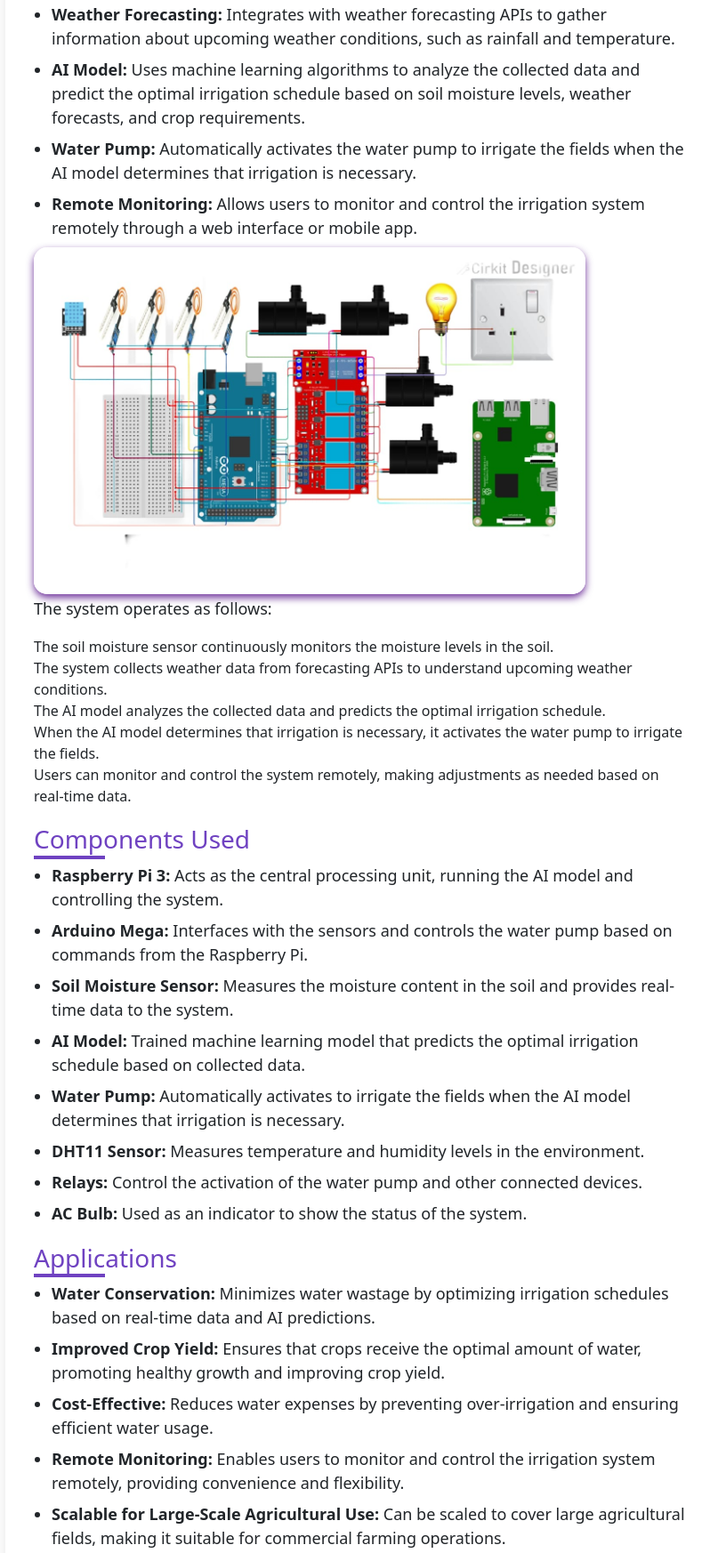
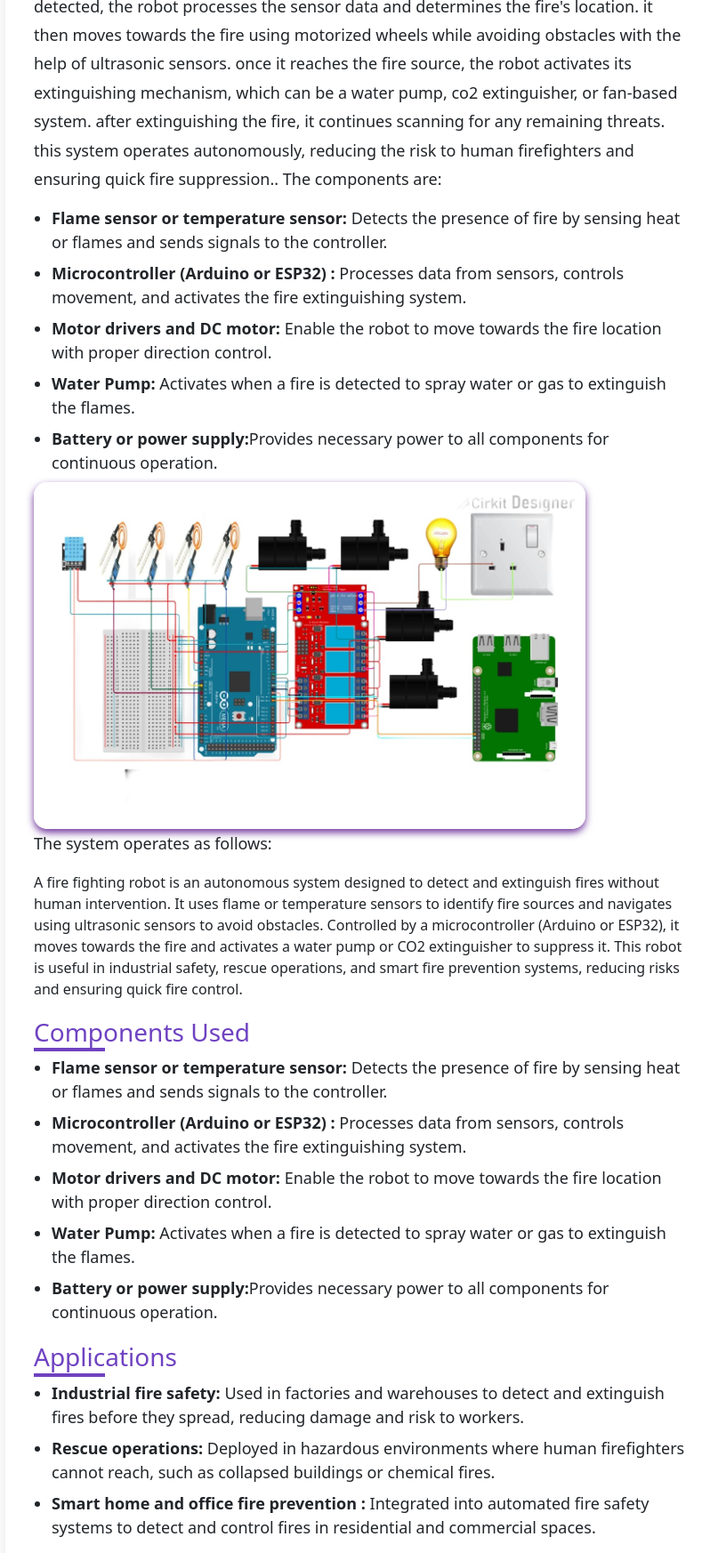
Before and after one commit to Ankit404developer/ex, a website: page project6.html in a window 1280 px wide. Shown: the part 572-2318 px from the top of the page at 89% size, without its empty margins (234-1032 px from the left). Drawn offline with nearby package versions, Linux system fonts and the light colour scheme.

Commit message:
Update project6.html

```diff
--- a/project6.html
+++ b/project6.html
@@ -37,7 +37,7 @@
                     </svg>
                 </div>
             </button>
-            <h1>AI-Powered Irrigation System</h1>
+            <h1>Fire Fighting Robot</h1>
         </div>
     </header>
 
@@ -67,30 +67,27 @@
             <!-- Introduction Section -->
             <section id="introduction" class="project-section animate-on-scroll">
                 <h2>Introduction</h2>
-                <p>The AI-Powered Irrigation System is an advanced solution designed to optimize water usage in agricultural fields by leveraging artificial intelligence. This system analyzes weather forecasts, soil moisture levels, and crop data in real-time to make informed decisions about irrigation schedules.</p>
+                <p>A fire fighting robot is an autonomous system designed to detect and extinguish fires automatically. it uses sensors such as flame or temperature sensors to identify fire sources and activates a response mechanism, such as a water pump or extinguisher, to control the fire. the robot can navigate through an environment, avoiding obstacles while reaching the fire location. it is useful in hazardous situations where human intervention is risky, making it suitable for industrial safety, rescue operations, and smart fire prevention systems.</p>
             </section>
 
             <!-- Working Principle Section -->
             <section id="working-principle" class="project-section animate-on-scroll">
                 <h2>Working Principle</h2>
-                <p>The AI-Powered Irrigation System operates by collecting data from various sensors and using AI algorithms to determine the optimal irrigation schedule. The key components and steps involved are:</p>
+                <p>The fire fighting robot works by continuously monitoring its surroundings using fire detection sensors such as flame sensors or temperature sensors. when a fire is detected, the robot processes the sensor data and determines the fire's location. it then moves towards the fire using motorized wheels while avoiding obstacles with the help of ultrasonic sensors. once it reaches the fire source, the robot activates its extinguishing mechanism, which can be a water pump, co2 extinguisher, or fan-based system. after extinguishing the fire, it continues scanning for any remaining threats. this system operates autonomously, reducing the risk to human firefighters and ensuring quick fire suppression.. The components are:</p>
                 <ul>
-                    <li><strong>Soil Moisture Sensor:</strong> Measures the moisture content in the soil and provides real-time data to the system.</li>
-                    <li><strong>Weather Forecasting:</strong> Integrates with weather forecasting APIs to gather information about upcoming weather conditions, such as rainfall and temperature.</li>
-                    <li><strong>AI Model:</strong> Uses machine learning algorithms to analyze the collected data and predict the optimal irrigation schedule based on soil moisture levels, weather forecasts, and crop requirements.</li>
-                    <li><strong>Water Pump:</strong> Automatically activates the water pump to irrigate the fields when the AI model determines that irrigation is necessary.</li>
-                    <li><strong>Remote Monitoring:</strong> Allows users to monitor and control the irrigation system remotely through a web interface or mobile app.</li>
+                    <li><strong>Flame sensor or temperature sensor:</strong> Detects the presence of fire by sensing heat or flames and sends signals to the controller.</li>
+                    <li><strong>Microcontroller (Arduino or ESP32) :</strong> Processes data from sensors, controls movement, and activates the fire extinguishing system.
+                    </li>
+                    <li><strong>Motor drivers and DC motor:</strong> Enable the robot to move towards the fire location with proper direction control.</li>
+                    <li><strong>Water Pump:</strong>  Activates when a fire is detected to spray water or gas to extinguish the flames.</li>
+                    <li><strong>Battery or power supply:</strong>Provides necessary power to all components for continuous operation.</li>
                 </ul>
                 <div class="image-gallery">
                     <img src="agrinova.jpg" alt="Circuit Diagram" class="responsive-image themed-border" width="620">
                 </div>
                 <p>The system operates as follows:</p>
                 <ol>
-                    <li>The soil moisture sensor continuously monitors the moisture levels in the soil.</li>
-                    <li>The system collects weather data from forecasting APIs to understand upcoming weather conditions.</li>
-                    <li>The AI model analyzes the collected data and predicts the optimal irrigation schedule.</li>
-                    <li>When the AI model determines that irrigation is necessary, it activates the water pump to irrigate the fields.</li>
-                    <li>Users can monitor and control the system remotely, making adjustments as needed based on real-time data.</li>
+                    <li>A fire fighting robot is an autonomous system designed to detect and extinguish fires without human intervention. It uses flame or temperature sensors to identify fire sources and navigates using ultrasonic sensors to avoid obstacles. Controlled by a microcontroller (Arduino or ESP32), it moves towards the fire and activates a water pump or CO2 extinguisher to suppress it. This robot is useful in industrial safety, rescue operations, and smart fire prevention systems, reducing risks and ensuring quick fire control.</li>
                 </ol>
             </section>
 
@@ -98,14 +95,12 @@
             <section id="components-used" class="project-section animate-on-scroll">
                 <h2>Components Used</h2>
                 <ul>
-                    <li><strong>Raspberry Pi 3:</strong> Acts as the central processing unit, running the AI model and controlling the system.</li>
-                    <li><strong>Arduino Mega:</strong> Interfaces with the sensors and controls the water pump based on commands from the Raspberry Pi.</li>
-                    <li><strong>Soil Moisture Sensor:</strong> Measures the moisture content in the soil and provides real-time data to the system.</li>
-                    <li><strong>AI Model:</strong> Trained machine learning model that predicts the optimal irrigation schedule based on collected data.</li>
-                    <li><strong>Water Pump:</strong> Automatically activates to irrigate the fields when the AI model determines that irrigation is necessary.</li>
-                    <li><strong>DHT11 Sensor:</strong> Measures temperature and humidity levels in the environment.</li>
-                    <li><strong>Relays:</strong> Control the activation of the water pump and other connected devices.</li>
-                    <li><strong>AC Bulb:</strong> Used as an indicator to show the status of the system.</li>
+                    <li><strong>Flame sensor or temperature sensor:</strong> Detects the presence of fire by sensing heat or flames and sends signals to the controller.</li>
+                    <li><strong>Microcontroller (Arduino or ESP32) :</strong> Processes data from sensors, controls movement, and activates the fire extinguishing system.
+                    </li>
+                    <li><strong>Motor drivers and DC motor:</strong> Enable the robot to move towards the fire location with proper direction control.</li>
+                    <li><strong>Water Pump:</strong>  Activates when a fire is detected to spray water or gas to extinguish the flames.</li>
+                    <li><strong>Battery or power supply:</strong>Provides necessary power to all components for continuous operation.</li>
                 </ul>
             </section>
 
@@ -113,11 +108,10 @@
             <section id="applications" class="project-section animate-on-scroll">
                 <h2>Applications</h2>
                 <ul>
-                    <li><strong>Water Conservation:</strong> Minimizes water wastage by optimizing irrigation schedules based on real-time data and AI predictions.</li>
-                    <li><strong>Improved Crop Yield:</strong> Ensures that crops receive the optimal amount of water, promoting healthy growth and improving crop yield.</li>
-                    <li><strong>Cost-Effective:</strong> Reduces water expenses by preventing over-irrigation and ensuring efficient water usage.</li>
-                    <li><strong>Remote Monitoring:</strong> Enables users to monitor and control the irrigation system remotely, providing convenience and flexibility.</li>
-                    <li><strong>Scalable for Large-Scale Agricultural Use:</strong> Can be scaled to cover large agricultural fields, making it suitable for commercial farming operations.</li>
+                    <li><strong>Industrial fire safety:</strong> Used in factories and warehouses to detect and extinguish fires before they spread, reducing damage and risk to workers.</li>
+                    <li><strong>Rescue operations:</strong>  Deployed in hazardous environments where human firefighters cannot reach, such as collapsed buildings or chemical fires.</li>
+                    <li><strong>Smart home and office fire prevention :</strong> Integrated into automated fire safety systems to detect and control fires in residential and commercial spaces.</li>
+
                 </ul>
             </section>
 
@@ -125,12 +119,10 @@
             <section id="future-enhancements" class="project-section animate-on-scroll">
                 <h2>Future Enhancements</h2>
                 <ul>
-                    <li><strong>Integration with Weather Forecasting APIs:</strong> Enhance the system by integrating with more advanced weather forecasting APIs to improve the accuracy of irrigation predictions.</li>
-                    <li><strong>Advanced Data Analytics:</strong> Implement advanced data analytics to provide insights into crop health, soil conditions, and irrigation efficiency.</li>
+
                     <li><strong>Solar-Powered System:</strong> Develop a solar-powered version of the system to ensure sustainable energy usage and reduce reliance on external power sources.</li>
                     <li><strong>Mobile App Development:</strong> Create a dedicated mobile app for enhanced user experience, allowing users to monitor and control the system from their smartphones.</li>
-                    <li><strong>Integration with Smart Home Systems:</strong> Integrate the irrigation system with existing smart home systems for seamless automation and control.</li>
-                    <li><strong>Machine Learning Model Improvements:</strong> Continuously improve the AI model by incorporating more data and refining the algorithms to enhance prediction accuracy.</li>
+
                 </ul>
             </section>
         </div>
@@ -142,7 +134,7 @@
     <!-- Footer Section -->
     <footer>
         <div class="container">
-            <p>&copy; Wasif Azim</p>
+            <p>&copy; Ankit Pramanik</p>
 
             <div class="toggle-container">
                 <input type="checkbox" id="theme-toggle" class="toggle-checkbox">
```
